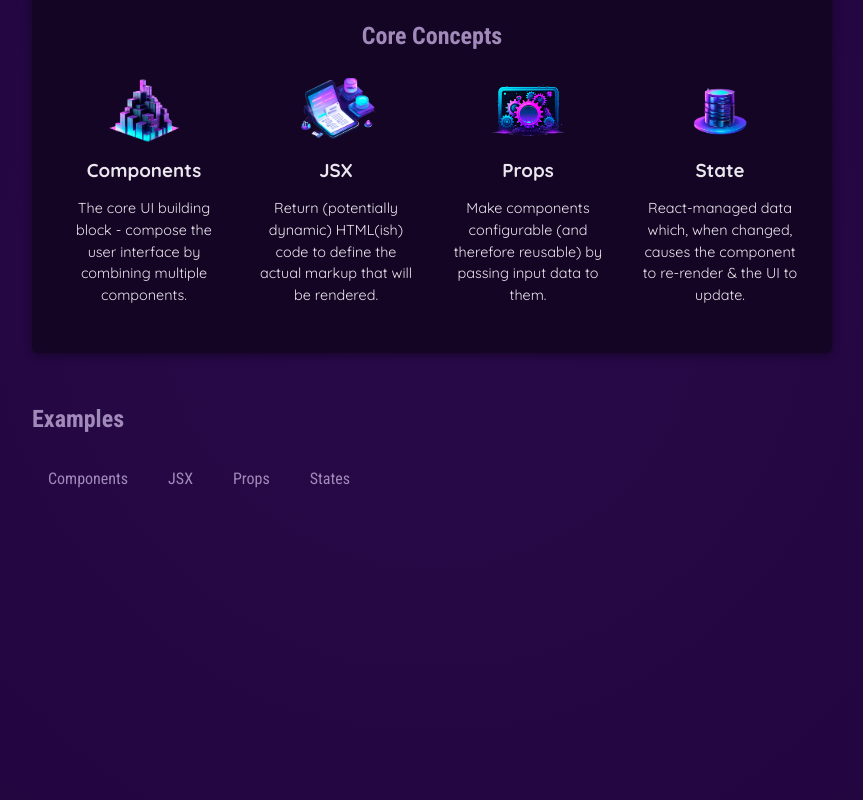
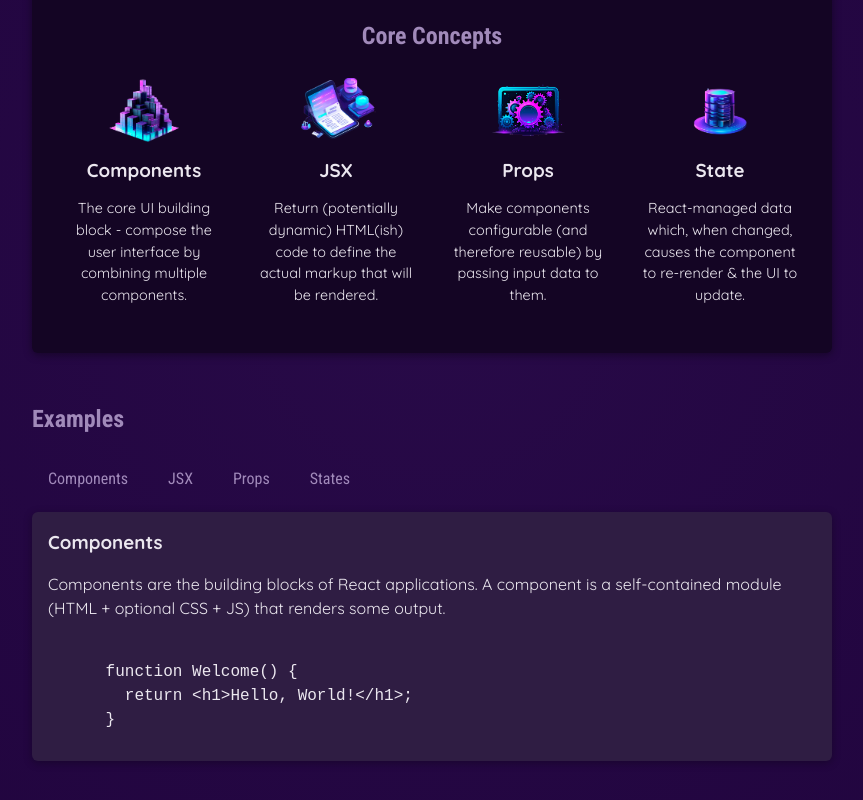
Before and after one commit to morfenza/react-starting-project, a React (Vite) app: page / in a window 1280 px wide. Shown: the part 346-1146 px from the top of the page, without its empty margins (208-1071 px from the left). Built offline with nearby package versions, Linux system fonts and the light colour scheme.

Commit message:
feat: add useState to dynamically select tabs

```diff
--- a/src/App.jsx
+++ b/src/App.jsx
@@ -1,11 +1,18 @@
+import { useState } from "react";
+
 import { CORE_CONCEPTS } from "./data.js";
+import { EXAMPLES } from "./data.js";
 import Header from "./components/Header/Header.jsx";
 import CoreConcept from "./components/CoreConcepts/CoreConcepts.jsx";
 import TabButton from "./components/TabButton/TabButton.jsx";
 
 function App() {
+  const [selectedTopic, setSelectedTopic] = useState(
+    "components"
+  );
+
   function handleSelect(selectedButton) {
-    console.log(selectedButton);
+    setSelectedTopic(selectedButton);
   }
 
   return (
@@ -25,15 +32,23 @@ function App() {
             <CoreConcept {...CORE_CONCEPTS[3]} />
           </ul>
         </section>
-        <section id='examples'>
+        <section id="examples">
           <h2>Examples</h2>
           <menu>
-            <TabButton onSelect={() => handleSelect('components')}>Components</TabButton>
-            <TabButton onSelect={() => handleSelect('jsx')}>JSX</TabButton>
-            <TabButton onSelect={() => handleSelect('props')}>Props</TabButton>
-            <TabButton onSelect={() => handleSelect('state')}>States</TabButton>
+            <TabButton onSelect={() => handleSelect("components")}>
+              Components
+            </TabButton>
+            <TabButton onSelect={() => handleSelect("jsx")}>JSX</TabButton>
+            <TabButton onSelect={() => handleSelect("props")}>Props</TabButton>
+            <TabButton onSelect={() => handleSelect("state")}>States</TabButton>
           </menu>
-
+          <div id="tab-content">
+            <h3>{EXAMPLES[selectedTopic].title}</h3>
+            <p>{EXAMPLES[selectedTopic].description}</p>
+            <pre>
+              <code>{EXAMPLES[selectedTopic].code}</code>
+            </pre>
+          </div>
         </section>
       </main>
     </div>
--- a/src/data.js
+++ b/src/data.js
@@ -1,31 +1,82 @@
-import componentsImg from './assets/components.png';
-import propsImg from './assets/config.png';
-import jsxImg from './assets/jsx-ui.png';
-import stateImg from './assets/state-mgmt.png';
+import componentsImg from "./assets/components.png";
+import propsImg from "./assets/config.png";
+import jsxImg from "./assets/jsx-ui.png";
+import stateImg from "./assets/state-mgmt.png";
 
 export const CORE_CONCEPTS = [
   {
     image: componentsImg,
-    title: 'Components',
+    title: "Components",
     description:
-      'The core UI building block - compose the user interface by combining multiple components.',
+      "The core UI building block - compose the user interface by combining multiple components.",
   },
   {
     image: jsxImg,
-    title: 'JSX',
+    title: "JSX",
     description:
-      'Return (potentially dynamic) HTML(ish) code to define the actual markup that will be rendered.',
+      "Return (potentially dynamic) HTML(ish) code to define the actual markup that will be rendered.",
   },
   {
     image: propsImg,
-    title: 'Props',
+    title: "Props",
     description:
-      'Make components configurable (and therefore reusable) by passing input data to them.',
+      "Make components configurable (and therefore reusable) by passing input data to them.",
   },
   {
     image: stateImg,
-    title: 'State',
+    title: "State",
     description:
-      'React-managed data which, when changed, causes the component to re-render & the UI to update.',
+      "React-managed data which, when changed, causes the component to re-render & the UI to update.",
   },
 ];
+
+export const EXAMPLES = {
+  components: {
+    title: "Components",
+    description:
+      "Components are the building blocks of React applications. A component is a self-contained module (HTML + optional CSS + JS) that renders some output.",
+    code: `
+      function Welcome() {
+        return <h1>Hello, World!</h1>;
+      }`,
+  },
+  jsx: {
+    title: "JSX",
+    description:
+      "JSX is a syntax extension to JavaScript. It is similar to a template language, but it has full power of JavaScript (e.g., it may output dynamic content).",
+    code: `
+      <div>
+        <h1>Welcome {userName}</h1>
+        <p>Time to learn React!</p>
+      </div>`,
+  },
+  props: {
+    title: "Props",
+    description:
+      "Components accept arbitrary inputs called props. They are like function arguments.",
+    code: `
+      function Welcome(props) {
+        return <h1>Hello, {props.name}</h1>;
+      }`,
+  },
+  state: {
+    title: "State",
+    description:
+      "State allows React components to change their output over time in response to user actions, network responses, and anything else.",
+    code: `
+      function Counter() {
+        const [isVisible, setIsVisible] = useState(false);
+
+        function handleClick() {
+          setIsVisible(true);
+        }
+
+        return (
+          <div>
+            <button onClick={handleClick}>Show Details</button>
+            {isVisible && <p>Amazing details!</p>}
+          </div>
+        );
+      }`,
+  },
+};
```
